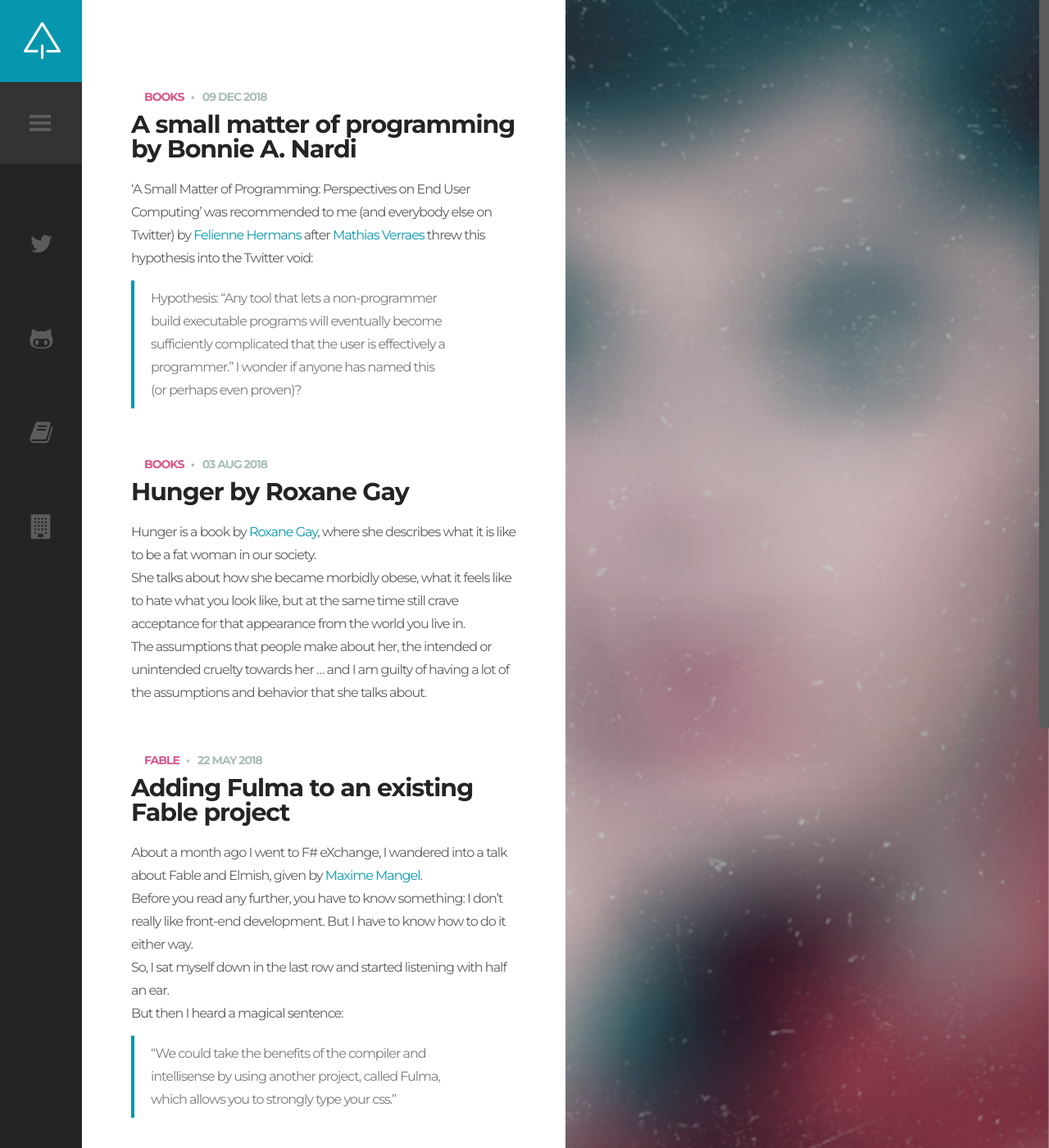
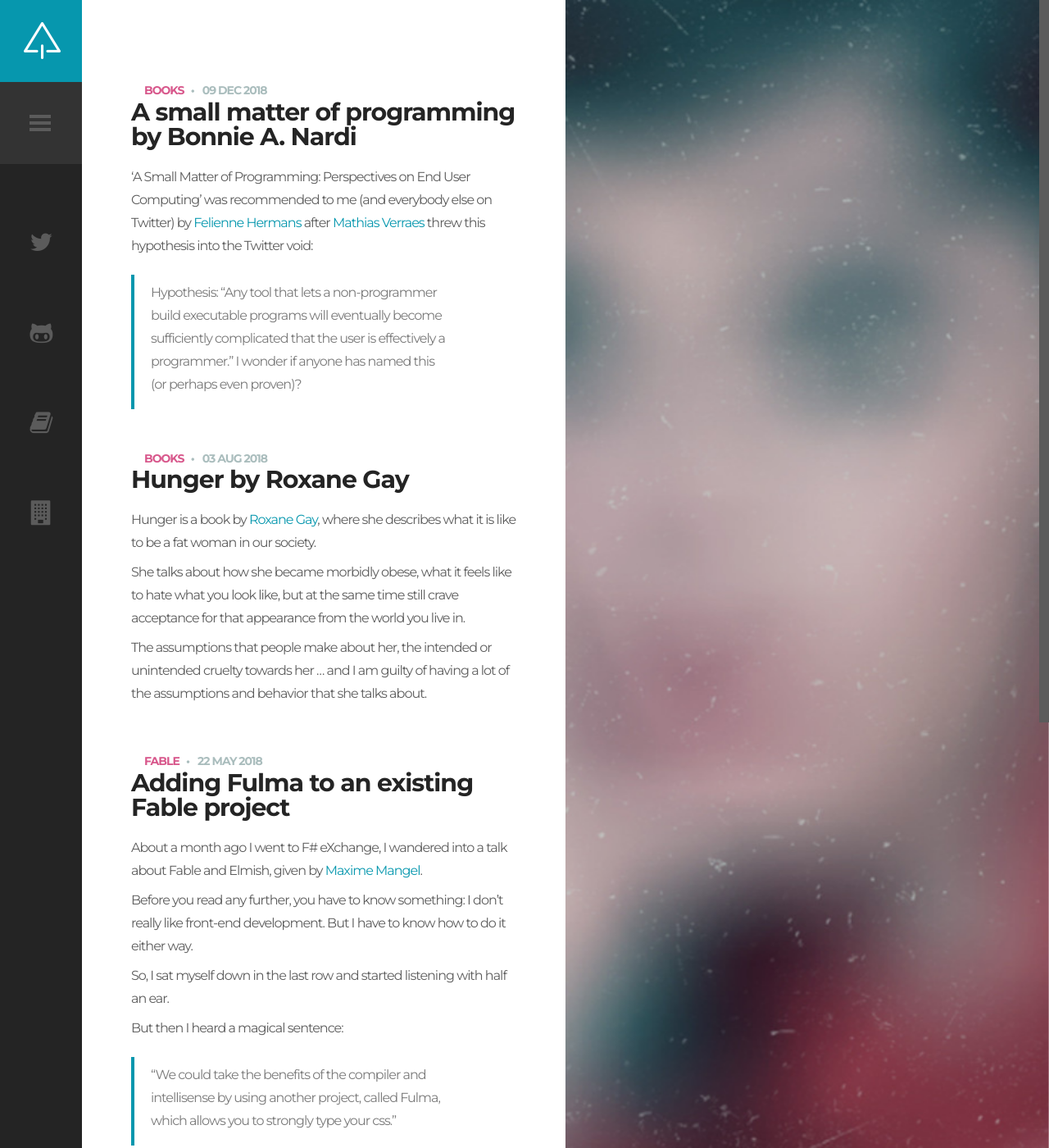
Before and after one commit to selketjah/selketjah.github.io, a Jekyll site: the page built from index.html, in a window 1280 px wide and 1400 px high. Shown: the whole window at 82% size. Built offline with Jekyll 4.4.1, drawn with Linux system fonts in a browser that asks for light colours; the list of posts is cut into pages by our own code.

Commit message:
improve style a and p elements

```diff
--- a/public/css/common.css
+++ b/public/css/common.css
@@ -238,6 +238,7 @@ a.button:active
     position: relative;
     top: 1px;
 }
+p{ padding-bottom: 0.5rem; }
 h1,h2,h3,h4,h5,h6
 {
     padding: 20px 0;
--- a/public/css/style.css
+++ b/public/css/style.css
@@ -7,8 +7,7 @@ body
 {
     font-family: 'Libre Baskerville',sans-serif, Arial;;
     font-size: 1rem;
-    line-height: 35px;
-    font-weight: 400;
+    line-height: 1.3rem;
     letter-spacing: -1px;
     color: #404040;
     background-color: #fff;
@@ -28,7 +27,7 @@ body a
 
 body a:hover
 {
-    color: #e86256;
+    color: #D8588C;
 }
 
 input, textarea, select
```
